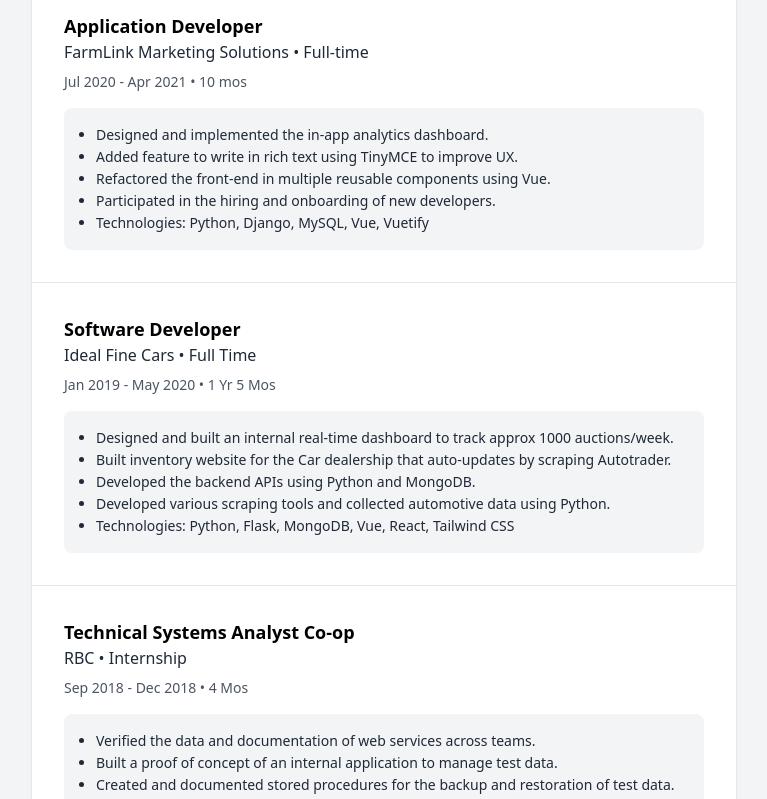
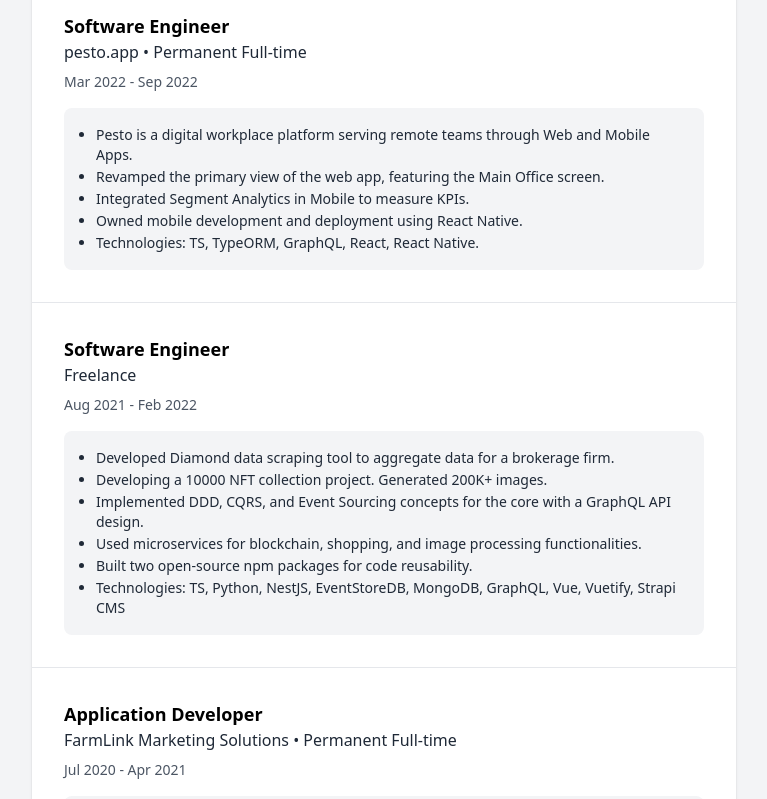
Before and after one commit to venusvavadiya/venusvavadiya.github.io, a Next.js app: page / in a window 1280 px wide. Shown: the part 560-1359 px from the top of the page, without its empty margins (256-1023 px from the left). Built offline with nearby package versions, Linux system fonts and the light colour scheme.

Commit message:
chore: update content

```diff
--- a/content/index.js
+++ b/content/index.js
@@ -22,13 +22,40 @@
 
 export const experiences = [
   {
+    title: "Software Engineer",
+    subtitle: "pesto.app • Permanent Full-time",
+    subsubtitle: "Mar 2022 - Sep 2022",
+    items: [
+      "Pesto is a digital workplace platform serving remote teams through Web and Mobile Apps.",
+      "Revamped the primary view of the web app, featuring the Main Office screen.",
+      "Integrated Segment Analytics in Mobile to measure KPIs.",
+      "Owned mobile development and deployment using React Native.",
+      "Technologies: TS, TypeORM, GraphQL, React, React Native.",
+    ],
+  },
+
+  {
+    title: "Software Engineer",
+    subtitle: "Freelance",
+    subsubtitle: "Aug 2021 - Feb 2022",
+    items: [
+      "Developed Diamond data scraping tool to aggregate data for a brokerage firm.",
+      "Developing a 10000 NFT collection project. Generated 200K+ images.",
+      "Implemented DDD, CQRS, and Event Sourcing concepts for the core with a GraphQL API design.",
+      "Used microservices for blockchain, shopping, and image processing functionalities.",
+      "Built two open-source npm packages for code reusability.",
+      "Technologies: TS, Python, NestJS, EventStoreDB, MongoDB, GraphQL, Vue, Vuetify, Strapi CMS",
+    ],
+  },
+
+  {
     title: "Application Developer",
-    subtitle: "FarmLink Marketing Solutions • Full-time",
-    subsubtitle: "Jul 2020 - Apr 2021 • 10 mos",
+    subtitle: "FarmLink Marketing Solutions • Permanent Full-time",
+    subsubtitle: "Jul 2020 - Apr 2021",
     items: [
       "Designed and implemented the in-app analytics dashboard.",
-      "Added feature to write in rich text using TinyMCE to improve UX. ",
-      "Refactored the front-end in multiple reusable components using Vue.",
+      "Implemented TinyMCE editor to facilitate blog posting in the app.",
+      "Improved DX on the frontend using modularity and reusability in Vue.",
       "Participated in the hiring and onboarding of new developers.",
       "Technologies: Python, Django, MySQL, Vue, Vuetify",
     ],
@@ -36,12 +63,12 @@
 
   {
     title: "Software Developer",
-    subtitle: "Ideal Fine Cars • Full Time",
-    subsubtitle: "Jan 2019 - May 2020 • 1 Yr 5 Mos",
+    subtitle: "Ideal Fine Cars • Permanent Full-time",
+    subsubtitle: "Jan 2019 - May 2020",
     items: [
-      "Designed and built an internal real-time dashboard to track approx 1000 auctions/week.",
-      "Built inventory website for the Car dealership that auto-updates by scraping Autotrader.",
-      "Developed the backend APIs using Python and MongoDB.",
+      "Designed and built an internal real-time dashboard to track ~1000 auctions/week.",
+      "Developed a full-stack web application for the Car Dealership.",
+      "Developed the backend REST APIs using Python Flask and MongoDB.",
       "Developed various scraping tools and collected automotive data using Python.",
       "Technologies: Python, Flask, MongoDB, Vue, React, Tailwind CSS",
     ],
@@ -50,18 +77,17 @@
   {
     title: "Technical Systems Analyst Co-op",
     subtitle: "RBC • Internship",
-    subsubtitle: "Sep 2018 - Dec 2018 • 4 Mos",
+    subsubtitle: "Sep 2018 - Dec 2018",
     items: [
       "Verified the data and documentation of web services across teams.",
       "Built a proof of concept of an internal application to manage test data.",
-      "Created and documented stored procedures for the backup and restoration of test data.",
       "Technologies: Express, T-SQL, Angular",
     ],
   },
 
   {
     title: "Software Developer",
-    subtitle: "Derman Inc. • Part Time",
+    subtitle: "Derman Inc. • Part-time",
     subsubtitle: "Feb 2018 - Aug 2018 • 7 Mos",
     items: [
       "Built an MVP with friends.",
```
